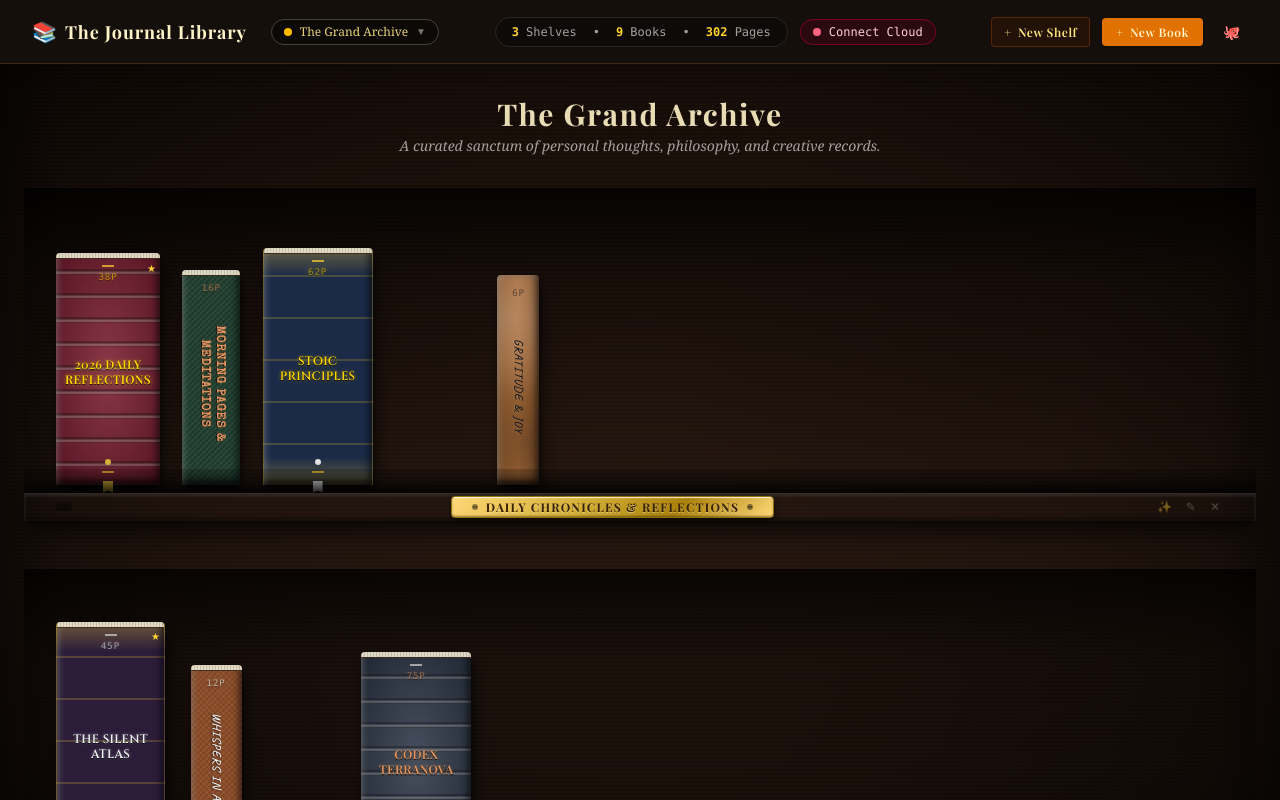
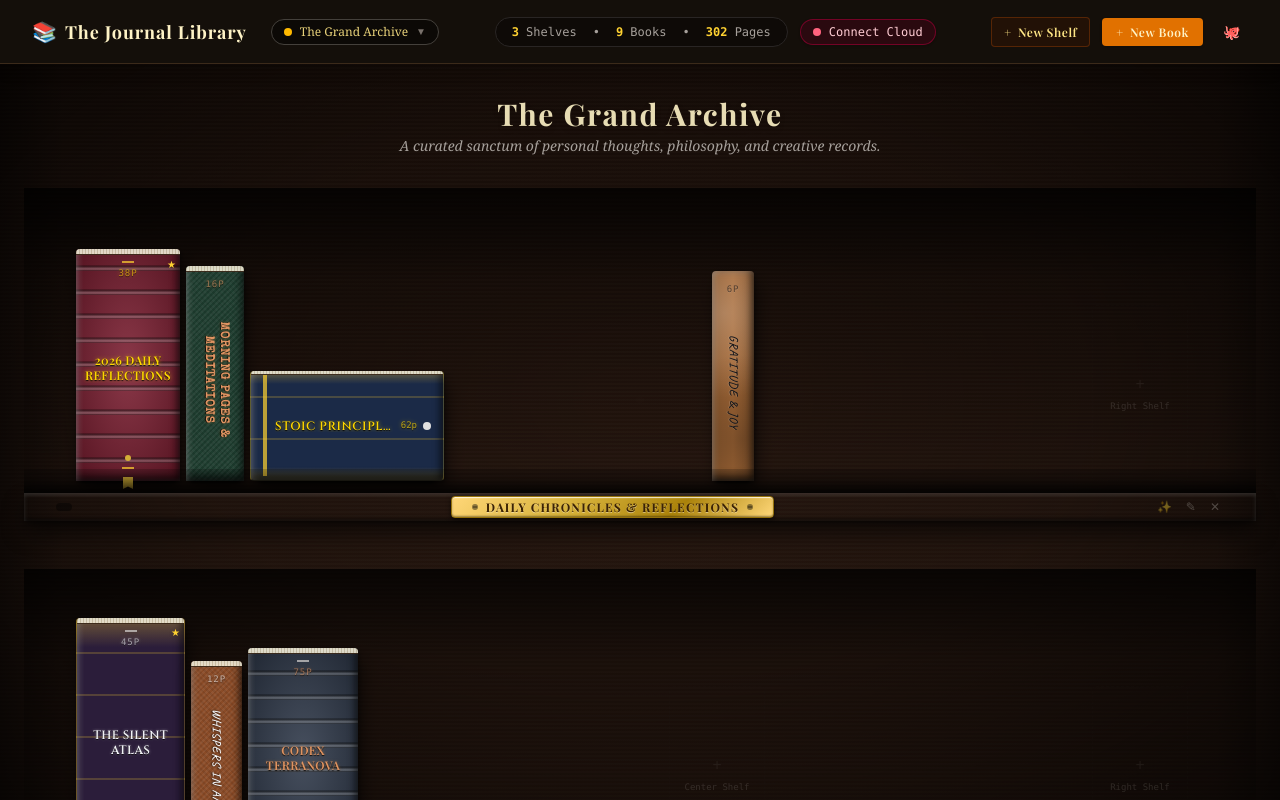
Before and after one commit to janlofredy/TheLibrary, a Vue app: page / in a window 1280 px wide. Shown: the top 800 px of the page. Built offline with nearby package versions, Linux system fonts and the light colour scheme; a web font is replaced by a local one.

Commit message:
fix(bookshelf): tighten spine spacing with 3 spatial zones, make supported leans hit adjacent books, and make unsupported leans fall flat

```diff
--- a/src/components/bookshelf/ShelfRow.vue
+++ b/src/components/bookshelf/ShelfRow.vue
@@ -1,41 +1,126 @@
 <template>
   <div class="relative w-full mb-8 sm:mb-12 flex flex-col group/shelf">
-    <!-- Shelf Top Ambient Occlusion Cavity (Spatial Shelf Track) -->
-    <div class="relative min-h-[300px] w-full flex items-end px-4 sm:px-8 pt-8 pb-1.5 overflow-x-auto overflow-y-hidden">
+    <!-- Shelf Top Ambient Occlusion Cavity -->
+    <div class="relative min-h-[300px] w-full flex items-end px-6 sm:px-12 pt-8 pb-1.5 overflow-x-auto overflow-y-hidden">
       <!-- Back Wall Ambient Shadow -->
       <div class="absolute inset-0 shelf-depth-shadow pointer-events-none -z-10"></div>
 
-      <!-- 12-Slot Spatial Shelf Track (Allows placing books on Left, Center, Right, or anywhere) -->
-      <div class="flex items-end gap-1.5 sm:gap-2 z-10 w-full min-w-[720px] pb-0.5 justify-between">
+      <!-- Free Placement Spatial Zones across the Wooden Shelf (Left, Center, Right) -->
+      <div class="flex items-end justify-between w-full min-w-[700px] pb-0.5 z-10">
+        <!-- 1. LEFT ZONE (Slots 0 to 3) -->
         <div
-          v-for="slotIdx in totalSlots"
-          :key="slotIdx - 1"
-          class="relative flex-1 flex items-end justify-center min-h-[265px] transition-all duration-200 rounded-t"
-          :class="dragOverSlot === (slotIdx - 1) ? 'bg-amber-400/20 border-2 border-dashed border-amber-400 scale-[1.02] z-30' : ''"
-          @dragover.prevent="handleDragOver($event, slotIdx - 1)"
-          @dragleave="handleDragLeave($event, slotIdx - 1)"
-          @drop.prevent="handleDrop($event, slotIdx - 1)"
+          class="flex items-end gap-1 sm:gap-1.5 min-h-[265px] min-w-[120px] transition-all duration-200 rounded-t p-1"
+          :class="dragOverZone === 'left' ? 'bg-amber-400/20 border-2 border-dashed border-amber-400/80 rounded-t' : ''"
+          @dragover.prevent="handleDragOverZone($event, 'left', 0)"
+          @dragleave="handleDragLeaveZone($event, 'left')"
+          @drop.prevent="handleDropZone($event, 'left', 0)"
         >
-          <!-- Book Spine at this specific spatial slot -->
-          <BookSpine
-            v-if="getBookAtSlot(slotIdx - 1)"
-            :book="getBookAtSlot(slotIdx - 1)!"
-            :left-neighbor="getNeighbor(slotIdx - 1, -1)"
-            :right-neighbor="getNeighbor(slotIdx - 1, 1)"
-            @select="handleSelectBook"
-            @edit="handleEditBook"
-          />
+          <template v-if="leftZoneBooks.length > 0">
+            <div
+              v-for="(book, idx) in leftZoneBooks"
+              :key="book.id"
+              class="relative flex items-end"
+              @dragover.prevent.stop="handleDragOverZone($event, 'left', idx)"
+              @drop.prevent.stop="handleDropZone($event, 'left', idx)"
+            >
+              <BookSpine
+                :book="book"
+                :left-neighbor="idx > 0 ? leftZoneBooks[idx - 1] : null"
+                :right-neighbor="idx < leftZoneBooks.length - 1 ? leftZoneBooks[idx + 1] : null"
+                @select="handleSelectBook"
+                @edit="handleEditBook"
+              />
+            </div>
+          </template>
 
-          <!-- Empty Slot Placeholder / Drop Target / Quick Add -->
+          <!-- Empty Left Zone Drop Target -->
           <button
             v-else
             type="button"
-            class="h-44 w-full border border-dashed border-stone-800/30 hover:border-amber-400/60 hover:bg-amber-400/10 rounded-t flex flex-col items-center justify-center text-stone-600 hover:text-amber-300 opacity-0 hover:opacity-100 transition-opacity cursor-pointer group/empty"
-            :title="`Slot ${slotIdx} (${getSlotLabel(slotIdx - 1)}): Click to add a book or drop a journal here`"
-            @click="handleAddBookAtSlot(slotIdx - 1)"
+            class="h-44 w-24 border border-dashed border-stone-800/30 hover:border-amber-400/60 hover:bg-amber-400/10 rounded-t flex flex-col items-center justify-center text-stone-600 hover:text-amber-300 opacity-40 hover:opacity-100 transition-all cursor-pointer"
+            title="Place books on Left shelf area"
+            @click="handleAddBookInZone(0)"
           >
-            <span class="text-base font-light group-hover/empty:scale-125 transition-transform">+</span>
-            <span class="text-[8px] font-mono text-stone-400 mt-0.5">{{ getSlotLabel(slotIdx - 1) }}</span>
+            <span class="text-base font-light">+</span>
+            <span class="text-[9px] font-mono text-stone-400 mt-1">Left Shelf</span>
+          </button>
+        </div>
+
+        <!-- 2. CENTER ZONE (Slots 4 to 7) -->
+        <div
+          class="flex items-end gap-1 sm:gap-1.5 min-h-[265px] min-w-[120px] transition-all duration-200 rounded-t p-1"
+          :class="dragOverZone === 'center' ? 'bg-amber-400/20 border-2 border-dashed border-amber-400/80 rounded-t' : ''"
+          @dragover.prevent="handleDragOverZone($event, 'center', 5)"
+          @dragleave="handleDragLeaveZone($event, 'center')"
+          @drop.prevent="handleDropZone($event, 'center', 5)"
+        >
+          <template v-if="centerZoneBooks.length > 0">
+            <div
+              v-for="(book, idx) in centerZoneBooks"
+              :key="book.id"
+              class="relative flex items-end"
+              @dragover.prevent.stop="handleDragOverZone($event, 'center', idx + 4)"
+              @drop.prevent.stop="handleDropZone($event, 'center', idx + 4)"
+            >
+              <BookSpine
+                :book="book"
+                :left-neighbor="idx > 0 ? centerZoneBooks[idx - 1] : null"
+                :right-neighbor="idx < centerZoneBooks.length - 1 ? centerZoneBooks[idx + 1] : null"
+                @select="handleSelectBook"
+                @edit="handleEditBook"
+              />
+            </div>
+          </template>
+
+          <!-- Empty Center Zone Drop Target -->
+          <button
+            v-else
+            type="button"
+            class="h-44 w-24 border border-dashed border-stone-800/30 hover:border-amber-400/60 hover:bg-amber-400/10 rounded-t flex flex-col items-center justify-center text-stone-600 hover:text-amber-300 opacity-20 hover:opacity-100 transition-all cursor-pointer"
+            title="Place books in Center shelf area"
+            @click="handleAddBookInZone(5)"
+          >
+            <span class="text-base font-light">+</span>
+            <span class="text-[9px] font-mono text-stone-400 mt-1">Center Shelf</span>
+          </button>
+        </div>
+
+        <!-- 3. RIGHT ZONE (Slots 8 to 11) -->
+        <div
+          class="flex items-end gap-1 sm:gap-1.5 min-h-[265px] min-w-[120px] transition-all duration-200 rounded-t p-1"
+          :class="dragOverZone === 'right' ? 'bg-amber-400/20 border-2 border-dashed border-amber-400/80 rounded-t' : ''"
+          @dragover.prevent="handleDragOverZone($event, 'right', 10)"
+          @dragleave="handleDragLeaveZone($event, 'right')"
+          @drop.prevent="handleDropZone($event, 'right', 10)"
+        >
+          <template v-if="rightZoneBooks.length > 0">
+            <div
+              v-for="(book, idx) in rightZoneBooks"
+              :key="book.id"
+              class="relative flex items-end"
+              @dragover.prevent.stop="handleDragOverZone($event, 'right', idx + 8)"
+              @drop.prevent.stop="handleDropZone($event, 'right', idx + 8)"
+            >
+              <BookSpine
+                :book="book"
+                :left-neighbor="idx > 0 ? rightZoneBooks[idx - 1] : null"
+                :right-neighbor="idx < rightZoneBooks.length - 1 ? rightZoneBooks[idx + 1] : null"
+                @select="handleSelectBook"
+                @edit="handleEditBook"
+              />
+            </div>
+          </template>
+
+          <!-- Empty Right Zone Drop Target -->
+          <button
+            v-else
+            type="button"
+            class="h-44 w-24 border border-dashed border-stone-800/30 hover:border-amber-400/60 hover:bg-amber-400/10 rounded-t flex flex-col items-center justify-center text-stone-600 hover:text-amber-300 opacity-20 hover:opacity-100 transition-all cursor-pointer"
+            title="Place books on Right shelf area"
+            @click="handleAddBookInZone(10)"
+          >
+            <span class="text-base font-light">+</span>
+            <span class="text-[9px] font-mono text-stone-400 mt-1">Right Shelf</span>
           </button>
         </div>
       </div>
@@ -110,45 +195,44 @@ const props = defineProps<{
 }>()
 
 const store = useLibraryStore()
-const totalSlots = 12
-const dragOverSlot = ref<number | null>(null)
+const dragOverZone = ref<'left' | 'center' | 'right' | null>(null)
 
 const books = computed(() => store.getBooksForShelf(props.shelf.id))
 
-function getBookAtSlot(slotIdx: number): Book | undefined {
-  return books.value.find(b => (b.slotIndex ?? 0) === slotIdx)
+// Left Zone Books (Slots 0 to 3)
+const leftZoneBooks = computed(() => {
+  return books.value
+    .filter(b => (b.slotIndex ?? 0) <= 3)
+    .sort((a, b) => (a.slotIndex ?? 0) - (b.slotIndex ?? 0))
+})
+
+// Center Zone Books (Slots 4 to 7)
+const centerZoneBooks = computed(() => {
+  return books.value
+    .filter(b => (b.slotIndex ?? 0) >= 4 && (b.slotIndex ?? 0) <= 7)
+    .sort((a, b) => (a.slotIndex ?? 0) - (b.slotIndex ?? 0))
+})
+
+// Right Zone Books (Slots 8 to 11)
+const rightZoneBooks = computed(() => {
+  return books.value
+    .filter(b => (b.slotIndex ?? 0) >= 8)
+    .sort((a, b) => (a.slotIndex ?? 0) - (b.slotIndex ?? 0))
+})
+
+function handleDragOverZone(e: DragEvent, zone: 'left' | 'center' | 'right', _targetIdx: number) {
+  e.dataTransfer!.dropEffect = 'move'
+  dragOverZone.value = zone
 }
 
-function getNeighbor(slotIdx: number, direction: -1 | 1): Book | null {
-  // Look for immediate adjacent neighbor first, or next occupied neighbor
-  const targetSlot = slotIdx + direction
-  const directNeighbor = getBookAtSlot(targetSlot)
-  if (directNeighbor) return directNeighbor
-
-  // Look for next closest neighbor within 2 slots
-  const secondarySlot = slotIdx + direction * 2
-  return getBookAtSlot(secondarySlot) || null
-}
-
-function getSlotLabel(slotIdx: number): string {
-  if (slotIdx <= 2) return `Left ${slotIdx + 1}`
-  if (slotIdx <= 7) return `Mid ${slotIdx + 1}`
-  return `Right ${slotIdx + 1}`
-}
-
-function handleDragOver(e: DragEvent, slotIdx: number) {
-  e.dataTransfer!.dropEffect = 'move'
-  dragOverSlot.value = slotIdx
-}
-
-function handleDragLeave(_e: DragEvent, slotIdx: number) {
-  if (dragOverSlot.value === slotIdx) {
-    dragOverSlot.value = null
+function handleDragLeaveZone(_e: DragEvent, zone: 'left' | 'center' | 'right') {
+  if (dragOverZone.value === zone) {
+    dragOverZone.value = null
   }
 }
 
-async function handleDrop(e: DragEvent, targetSlotIdx: number) {
-  dragOverSlot.value = null
+async function handleDropZone(e: DragEvent, _zone: 'left' | 'center' | 'right', targetSlotIdx: number) {
+  dragOverZone.value = null
   if (!e.dataTransfer) return
 
   const bookId = e.dataTransfer.getData('text/plain')
@@ -165,7 +249,7 @@ function handleEditBook(book: Book) {
   store.openBookCustomizer(book)
 }
 
-function handleAddBookAtSlot(slotIdx: number) {
+function handleAddBookInZone(slotIdx: number) {
   store.targetShelfIdForNewBook = props.shelf.id
   store.editingBook = null
   store.isBookCustomizerOpen = true
--- a/src/utils/bookSizing.ts
+++ b/src/utils/bookSizing.ts
@@ -48,7 +48,7 @@ export function calculateBookHeight(bookId: string): number {
 }
 
 /**
- * Computes full sizing, neighbor-aware contact tilt angle, horizontal flat layout, and floor anti-clipping lift.
+ * Computes full sizing, realistic contact tilt angle, unsupported fallback to lying flat, and floor anti-clipping lift.
  */
 export function getBookSizing(
   book: Book,
@@ -56,12 +56,13 @@ export function getBookSizing(
 ): BookSizing {
   const spineThickness = calculateSpineWidth(book.pageCount || 0)
   const fullBookHeight = calculateBookHeight(book.id)
+  const flatBookLength = Math.min(210, Math.max(170, Math.round(fullBookHeight * 0.82)))
 
-  // 1. Horizontal Flat Book Mode
+  // 1. Explicit Horizontal Flat Book Mode
   if (book.layerMode === 'horizontal-stack') {
     return {
-      width: Math.min(210, Math.max(170, Math.round(fullBookHeight * 0.82))), // Flat lying book length
-      height: spineThickness, // Vertical thickness of the spine lying flat
+      width: flatBookLength,
+      height: spineThickness,
       rotationDeg: 0,
       floorLift: 0,
       canTilt: false,
@@ -70,11 +71,36 @@ export function getBookSizing(
     }
   }
 
-  // 2. Standing & Leaning Mode
+  // 2. Leaning Physics: If tilted with NO supporting neighbor on that side, it falls and lies flat!
+  if (book.layerMode === 'leaning-right' && !neighbors?.right) {
+    return {
+      width: flatBookLength,
+      height: spineThickness,
+      rotationDeg: 0,
+      floorLift: 0,
+      canTilt: true,
+      isFlat: true,
+      topEdgeDetail: true,
+    }
+  }
+
+  if (book.layerMode === 'leaning-left' && !neighbors?.left) {
+    return {
+      width: flatBookLength,
+      height: spineThickness,
+      rotationDeg: 0,
+      floorLift: 0,
+      canTilt: true,
+      isFlat: true,
+      topEdgeDetail: true,
+    }
+  }
+
+  // 3. Standing or Supported Leaning Mode
   const width = spineThickness
   const height = fullBookHeight
 
-  // Only slim/medium books (<= 48px width) can physically lean
+  // Only slim/medium books (<= 48px width) can physically lean against a neighbor
   const canTilt = width <= 48
 
   let rotationDeg = 0
@@ -82,30 +108,27 @@ export function getBookSizing(
 
   if (canTilt && (book.layerMode === 'leaning-left' || book.layerMode === 'leaning-right')) {
     const seed = hashString(book.id + '-lean')
-    let baseAngle = 3.6 + ((seed % 10) / 10) // 3.6deg - 4.5deg natural resting angle
+    // Distinct physical lean angle (5.0deg - 5.8deg) so the upper corner reaches over and hits the adjacent neighbor
+    let baseAngle = 5.0 + ((seed % 9) / 10)
 
-    // Neighbor-Aware adjustments
     if (book.layerMode === 'leaning-right') {
       const right = neighbors?.right
       if (right && right.layerMode === 'standing') {
-        // Leaning tangent against standing neighbor
-        baseAngle = 4.0
+        baseAngle = 5.4 // Hits upright standing neighbor firmly
       } else if (right && right.layerMode === 'leaning-right') {
-        // Parallel domino lean
-        baseAngle = 4.2
+        baseAngle = 5.2 // Parallel domino cascade
       } else if (right && right.layerMode === 'leaning-left') {
-        // Tent apex contact
-        baseAngle = 3.5
+        baseAngle = 4.2 // Apex tent touch
       }
       rotationDeg = baseAngle
     } else if (book.layerMode === 'leaning-left') {
       const left = neighbors?.left
       if (left && left.layerMode === 'standing') {
-        baseAngle = 4.0
+        baseAngle = 5.4 // Hits upright standing neighbor firmly
       } else if (left && left.layerMode === 'leaning-left') {
-        baseAngle = 4.2
+        baseAngle = 5.2 // Parallel domino cascade
       } else if (left && left.layerMode === 'leaning-right') {
-        baseAngle = 3.5
+        baseAngle = 4.2 // Apex tent touch
       }
       rotationDeg = -baseAngle
     }
```
